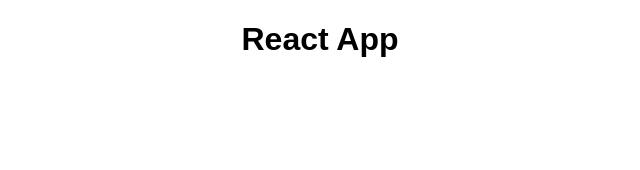
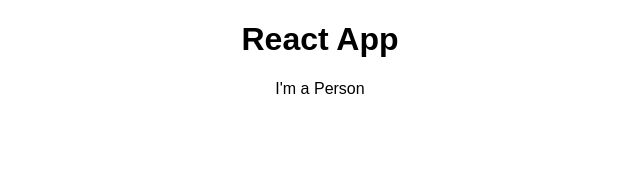
Before and after one commit to igorini/react-complete-guide, a React (Create React App) app: page / in a window 1280 px wide. Shown: the top 170 px of the page, without its empty margins (320-960 px from the left). Built offline with nearby package versions, Linux system fonts and the light colour scheme.

Commit message:
Add a Person component

```diff
--- a/src/App.js
+++ b/src/App.js
@@ -1,11 +1,13 @@
 import React, { Component } from 'react';
 import './App.css';
+import Person from "./Person/Person";
 
 class App extends Component {
   render() {
     return (
       <div className="App">
         <h1>React App</h1>
+        <Person />
       </div>
     );
   }
--- /dev/null
+++ b/src/Person/Person.js
@@ -0,0 +1,11 @@
+import React from 'react';
+
+const person = () => {
+  return (
+    <div>
+      <p>I'm a Person</p>
+    </div>
+  );
+};
+
+export default person;
```
